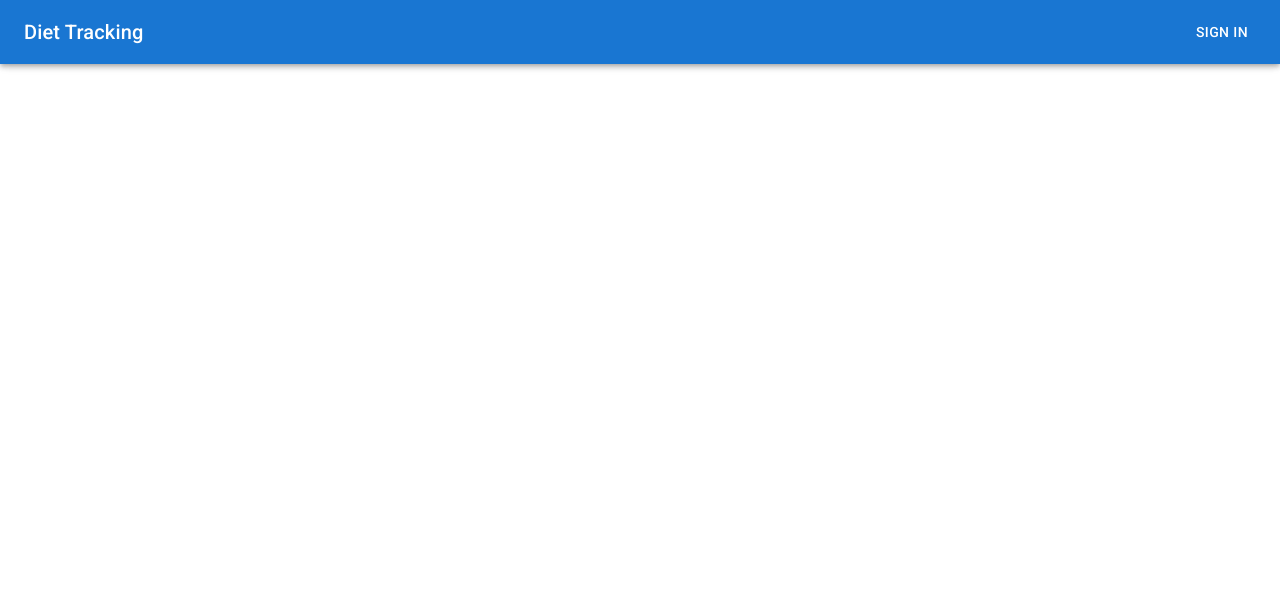
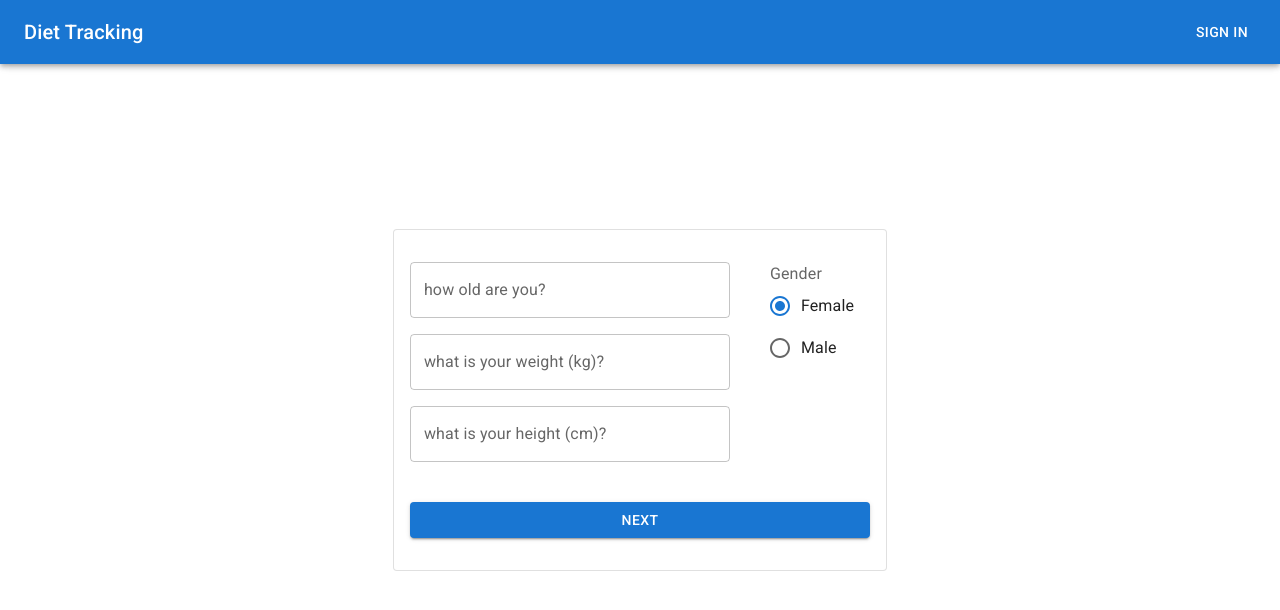
Before and after one commit to joheee/DietTrackingFrontend, a React (Vite) app: page /bmi in a window 1280 px wide. Shown: the top 610 px of the page. Built offline with nearby package versions, Linux system fonts and the light colour scheme.

Commit message:
bmi presenter ui

```diff
--- a/src/page/bmi/BmiPresenter.tsx
+++ b/src/page/bmi/BmiPresenter.tsx
@@ -1,10 +1,77 @@
-import { Grid } from "@mui/material";
+import {
+  Button,
+  Card,
+  FormControl,
+  FormControlLabel,
+  FormLabel,
+  Grid,
+  Radio,
+  RadioGroup,
+  Stack,
+  TextField,
+} from "@mui/material";
 import NavigationComponent from "../../components/navigation/NavigationComponent";
 
 export default function BmiPresenter() {
   return (
-    <Grid>
+    <Grid
+      container
+      spacing={0}
+      alignItems="center"
+      justifyContent="center"
+      sx={{ minHeight: "100vh", minWidth: "100vw" }}
+    >
       <NavigationComponent />
+      <Card variant="outlined">
+        <Stack spacing={5} paddingY={4} paddingX={2}>
+          <Stack direction="row" spacing={5}>
+            <Stack spacing={2} sx={{ minWidth: "20rem" }}>
+              <TextField
+                error={false}
+                id="outlined-error-helper-text"
+                label="how old are you?"
+                defaultValue=""
+                helperText=""
+              />
+              <TextField
+                error={false}
+                id="outlined-error-helper-text"
+                label="what is your weight (kg)?"
+                defaultValue=""
+                helperText=""
+              />
+              <TextField
+                error={false}
+                id="outlined-error-helper-text"
+                label="what is your height (cm)?"
+                defaultValue=""
+                helperText=""
+              />
+            </Stack>
+
+            <FormControl>
+              <FormLabel id="demo-radio-buttons-group-label">Gender</FormLabel>
+              <RadioGroup
+                aria-labelledby="demo-radio-buttons-group-label"
+                defaultValue="female"
+                name="radio-buttons-group"
+              >
+                <FormControlLabel
+                  value="female"
+                  control={<Radio />}
+                  label="Female"
+                />
+                <FormControlLabel
+                  value="male"
+                  control={<Radio />}
+                  label="Male"
+                />
+              </RadioGroup>
+            </FormControl>
+          </Stack>
+          <Button variant="contained">next</Button>
+        </Stack>
+      </Card>
     </Grid>
   );
 }
```
